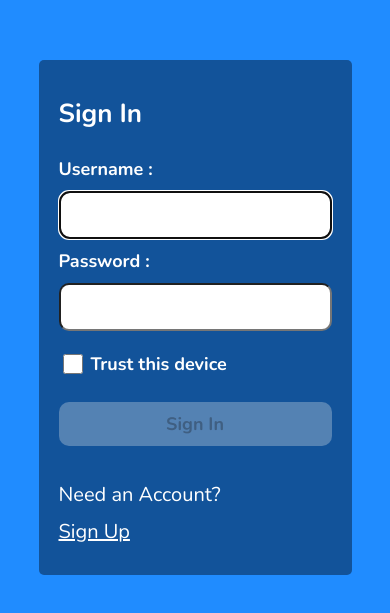
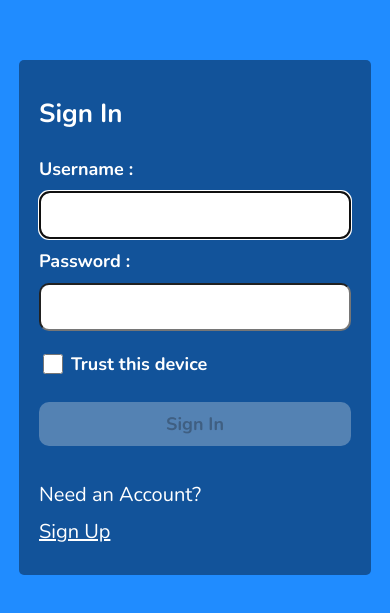
Before and after one commit to Ashu4999/JWT-React-FE, a React (Create React App) app: page /login in a window 390 px wide. Shown: the part 105-718 px from the top of the page. Built offline with nearby package versions, Linux system fonts and the light colour scheme; no server answers.

Commit message:
css update

```diff
--- a/src/MyComponents/index.css
+++ b/src/MyComponents/index.css
@@ -24,9 +24,9 @@ form {
   background-color: #12539a;
   border-radius: 5px;
   padding: 20px;
-  margin: 50px;
   width: 400px;
   max-width: 400px;
+  margin: auto !important;
 }
 
 .form-name {
@@ -188,7 +188,7 @@ table {
 
 @media screen and ((max-width: 600px)) {
   form {
-    max-width: 70%;
+    max-width: 80%;
     margin: 50px 0;
   }
 
```
